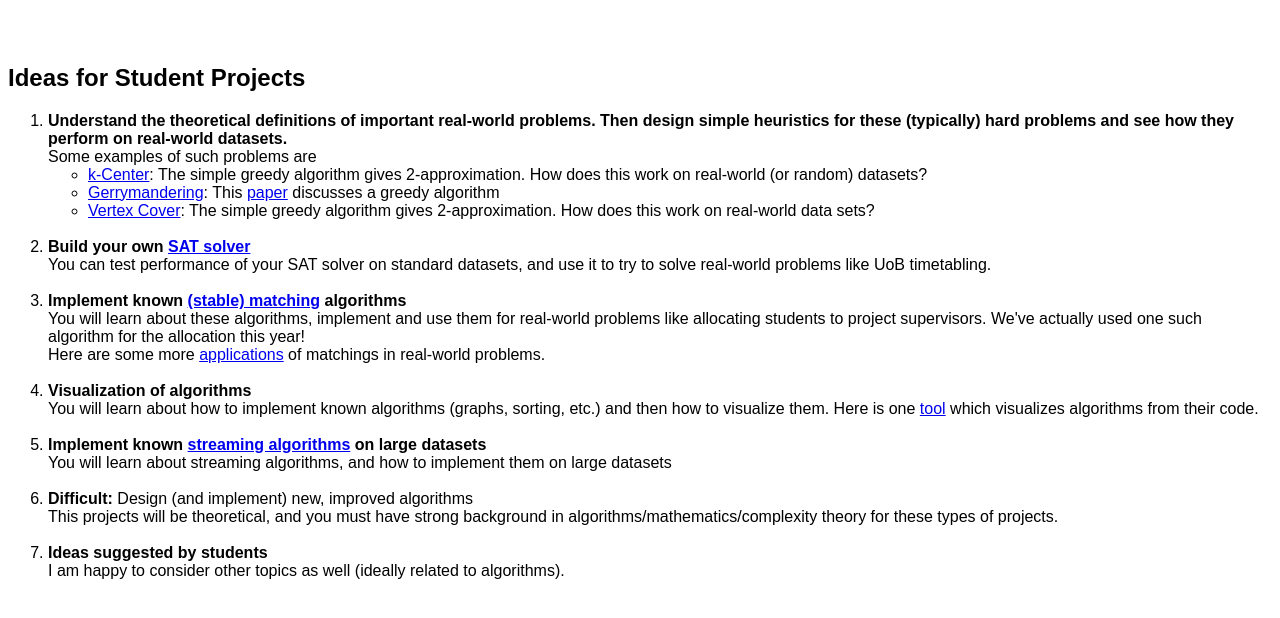
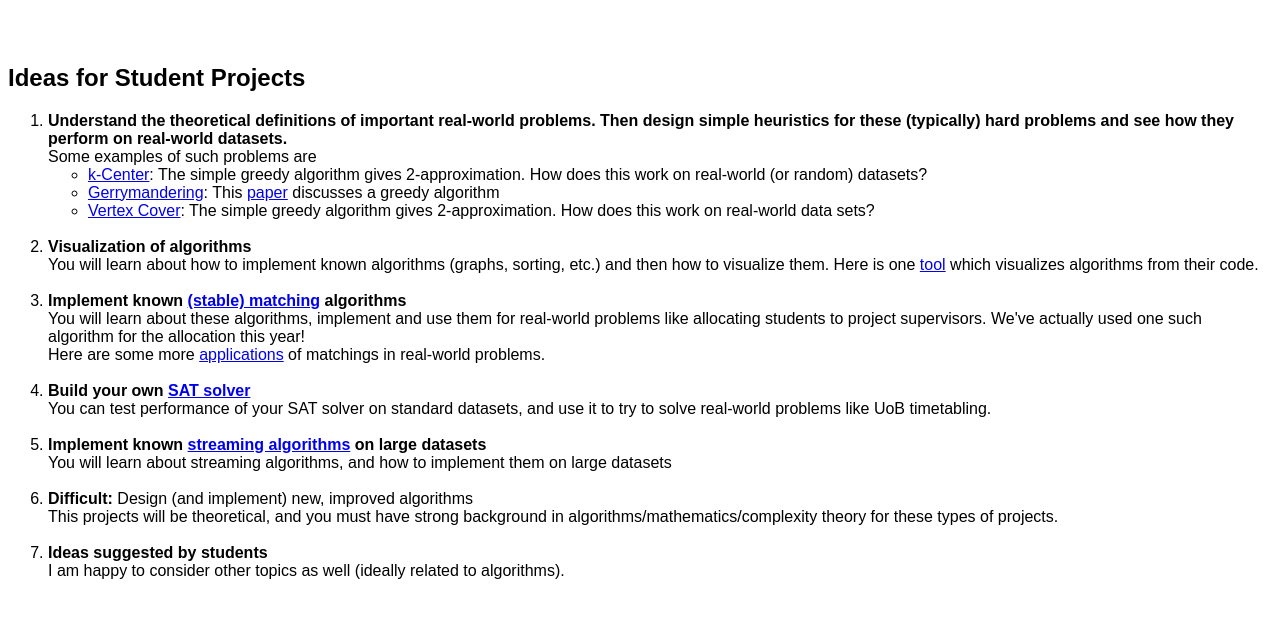
Before and after one commit to rajeshchitnis/rajeshchitnis.github.io, a Jekyll site: the page student-projects.html, which Jekyll copies as it is, in a window 1280 px wide. Shown: the top 618 px of the page. Built offline with Jekyll 4.4.1, drawn with Linux system fonts in a browser that asks for light colours; part of the change alters nothing that is shown.

```diff
--- a/student-projects.html
+++ b/student-projects.html
@@ -89,13 +89,15 @@ body {font-family: Arial, Helvetica, sans-serif;}
 	</li>
 
 		<br>
+
 	<li>
-		<b>Build your own <a href="https://en.wikipedia.org/wiki/Boolean_satisfiability_problem">SAT solver</a>  </b>
+		<b>Visualization of algorithms  </b>
 		<br>
-		You can test performance of your SAT solver on standard datasets, and use it to try to solve real-world problems like UoB timetabling.
+		You will learn about how to implement known algorithms (graphs, sorting, etc.) and then how to visualize them. Here is one <a href="https://algorithm-visualizer.org/">tool</a> which visualizes algorithms from their code.
 	</li>
 
 		<br>
+
 
 	<li>
 		<b>Implement known <a href="https://en.wikipedia.org/wiki/Gale%E2%80%93Shapley_algorithm">(stable) matching</a> algorithms  </b>
@@ -106,10 +108,11 @@ body {font-family: Arial, Helvetica, sans-serif;}
 	</li>
 
 		<br>
+
 	<li>
-		<b>Visualization of algorithms  </b>
+		<b>Build your own <a href="https://en.wikipedia.org/wiki/Boolean_satisfiability_problem">SAT solver</a>  </b>
 		<br>
-		You will learn about how to implement known algorithms (graphs, sorting, etc.) and then how to visualize them. Here is one <a href="https://algorithm-visualizer.org/">tool</a> which visualizes algorithms from their code.
+		You can test performance of your SAT solver on standard datasets, and use it to try to solve real-world problems like UoB timetabling.
 	</li>
 
 		<br>
```
